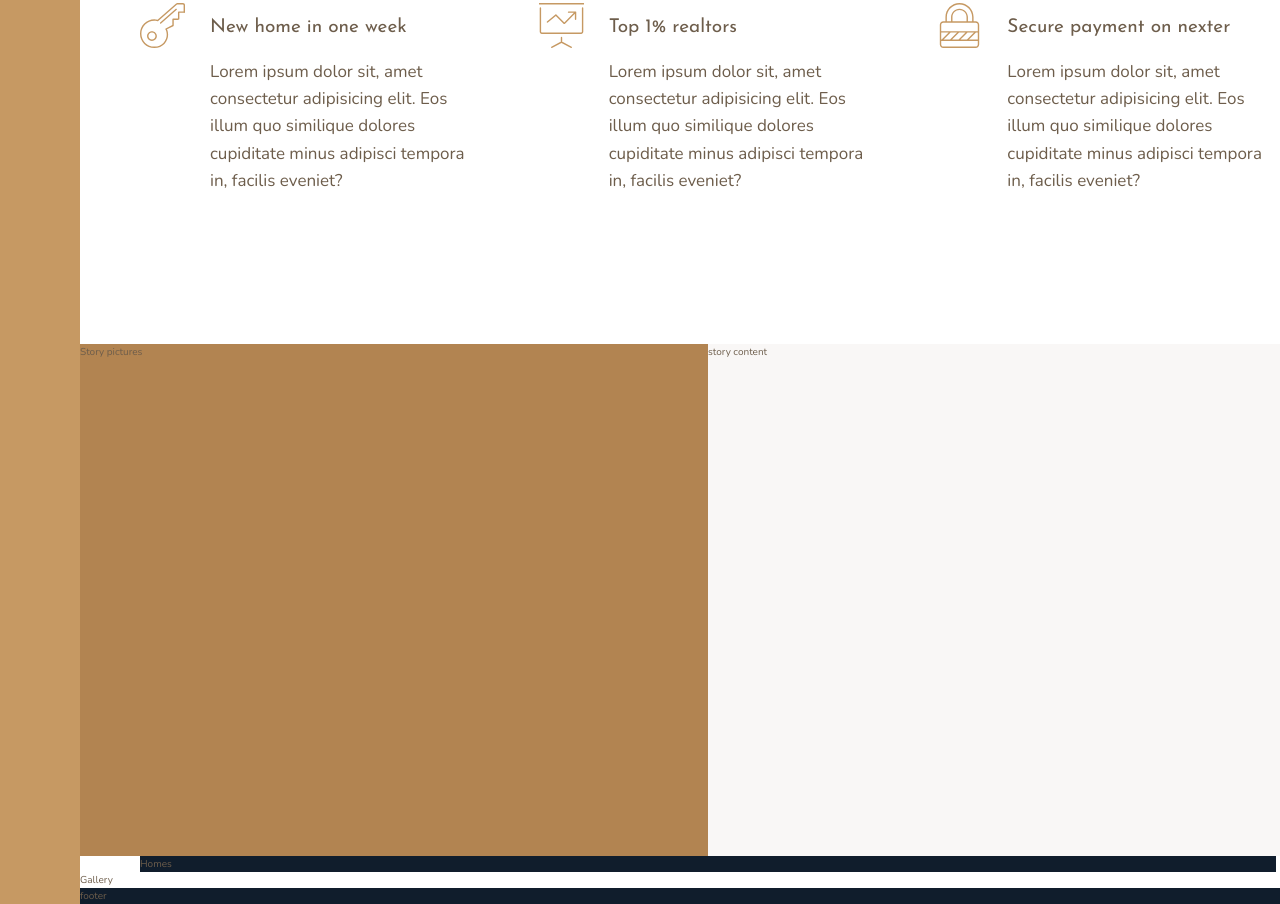
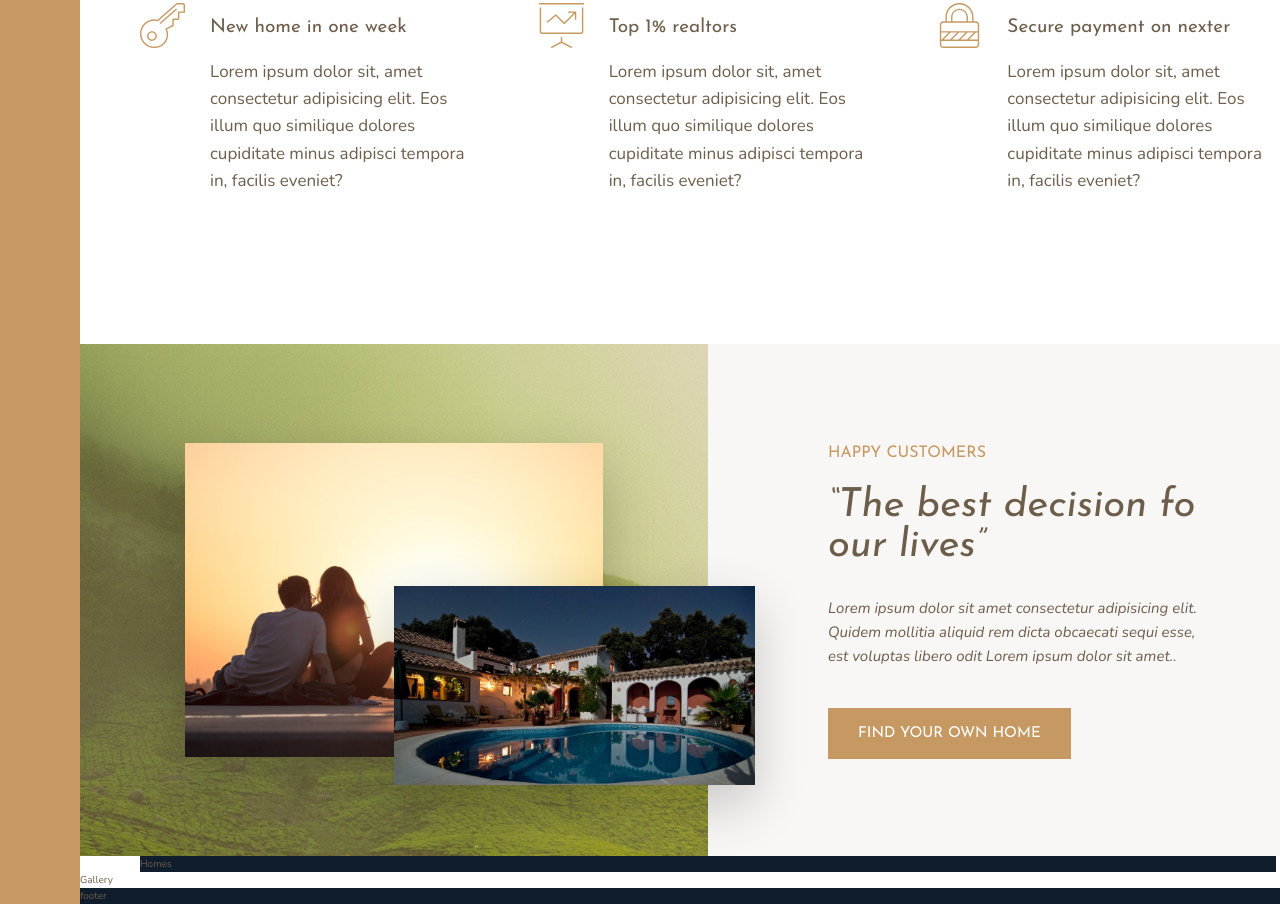
Before and after one commit to gladiatorhh/NexterLnding, a website: page index.html in a window 1280 px wide. Shown: the part 1073-1977 px from the top of the page. Drawn offline with nearby package versions, Linux system fonts and the light colour scheme.

Commit message:
Complete story section

```diff
--- a/index.html
+++ b/index.html
@@ -1,5 +1,6 @@
 <!DOCTYPE html>
 <html lang="en">
+
 <head>
     <meta charset="UTF-8">
     <meta http-equiv="X-UA-Compatible" content="IE=edge">
@@ -89,11 +90,18 @@
     </section>
 
     <div class="story__pictures">
-        Story pictures
+        <img class="story__img story__img--1" src="img/story-1.jpeg" alt="Story photo 1">
+        <img class="story__img story__img--2" src="img/story-2.jpeg" alt="Story photo 2">
     </div>
 
     <div class="story__content">
-        story content
+        <h3 class="heading-3 mb-sm">Happy customers</h3>
+        <h2 class="heading-2 heading-2--dark mb-md">&ldquo;The best decision fo our lives&rdquo;</h2>
+        <p class="story__text mb-lg">
+            Lorem ipsum dolor sit amet consectetur adipisicing elit. Quidem mollitia aliquid rem dicta obcaecati sequi
+            esse, est voluptas libero odit Lorem ipsum dolor sit amet..
+        </p>
+        <button class="btn">Find your own home</button>
     </div>
 
     <section class="homes">Homes</section>
--- /dev/null
+++ b/sass/abstracts/_utilities.scss
@@ -0,0 +1,15 @@
+.mb-sm {
+    margin-bottom: 2rem !important;
+}
+
+.mb-md {
+    margin-bottom: 3rem !important;
+}
+
+.mb-lg {
+    margin-bottom: 4rem !important;
+}
+
+.mb-hg {
+    margin-bottom: 8rem !important;
+}
--- a/sass/abstracts/_variables.scss
+++ b/sass/abstracts/_variables.scss
@@ -9,6 +9,8 @@
 $color-gray-dark-1: #54483A;
 $color-gray-dark-2: #6D5D4B;
 
+$color-white: #ffffff;
+
 
 //FONT VARIABLES
 $font-primary: 'Nunito', sans-serif;
--- a/sass/base/_typography.scss
+++ b/sass/base/_typography.scss
@@ -9,19 +9,42 @@ body {
     line-height: 1.6;
 }
 
-%heading{
+%heading {
     font-family: $font-display;
     font-weight: 400;
+}
+
+.heading-2 {
+    @extend %heading;
+    font-size: 4rem;
+    font-style: italic;
+    line-height: 1;
+
+    &--light {
+        color: $color-gray-light-1;
+    }
+
+    &--light {
+        color: $color-gray-dark-1;
+    }
+}
+
+.heading-3 {
+    @extend %heading;
+    font-size: 1.6rem;
+    color: $color-primary;
+    text-transform: uppercase;
 }
 
 .heading-4 {
     @extend %heading;
     font-size: 1.9rem;
 
-   &--light{
+    &--light {
         color: $color-gray-light-1;
     }
-   &--light{
+
+    &--light {
         color: $color-gray-dark-1;
     }
 }
--- /dev/null
+++ b/sass/components/_btn.scss
@@ -0,0 +1,16 @@
+.btn {
+    background-color: $color-primary;
+    color: $color-white;
+    border: none;
+    border-radius: 0;
+    font-family: $font-display;
+    font-size: 1.5rem;
+    text-transform: uppercase;
+    padding: 1.8rem 3rem;
+    cursor: pointer;
+    transition: all .2s;
+
+    &:hover {
+        background-color: $color-primary-dark;
+    }
+}
--- a/sass/main.scss
+++ b/sass/main.scss
@@ -1,8 +1,10 @@
+@import "abstracts/utilities";
 @import "abstracts/variables";
 
 @import "base/base";
 @import "base/typography";
 
+@import "components/btn";
 @import "components/feature-card";
 
 @import "layout/footer";
--- a/sass/pages/_home.scss
+++ b/sass/pages/_home.scss
@@ -14,13 +14,44 @@
 
 .story {
     &__pictures {
-        background-color: $color-primary-dark;
         grid-column: full-start / col-end 4;
+        background-image: linear-gradient(to right, rgba($color-primary, .3), rgba($color-primary-dark, .3)), url("../img/back.jpg");
+        display: grid;
+        grid-template-columns: repeat(6, 1fr);
+        grid-template-rows: repeat(6, 1fr);
+        align-items: center;
+    }
+
+    &__img {
+        box-shadow: 0 2rem 5rem rgba(0, 0, 0, .2);
+
+        &--1 {
+            grid-column: 2 / 6;
+            grid-row: 2/ 6;
+            width: 100%;
+        }
+
+        &--2 {
+            grid-column: 4 / 7;
+            grid-row: 4 / 6;
+            width: 115%;
+            z-index: 20;
+        }
     }
 
     &__content {
+        padding: 6rem 12rem;
         background-color: $color-gray-light-1;
         grid-column: col-start 5 / full-end;
+        display: flex;
+        flex-direction: column;
+        justify-content: center;
+        align-items: flex-start;
+    }
+
+    &__text {
+        font-size: 1.5rem;
+        font-style: italic;
     }
 }
 
```
Also changed, not shown: style/style.css. Lines whose indentation alone changed are shown as unchanged.
